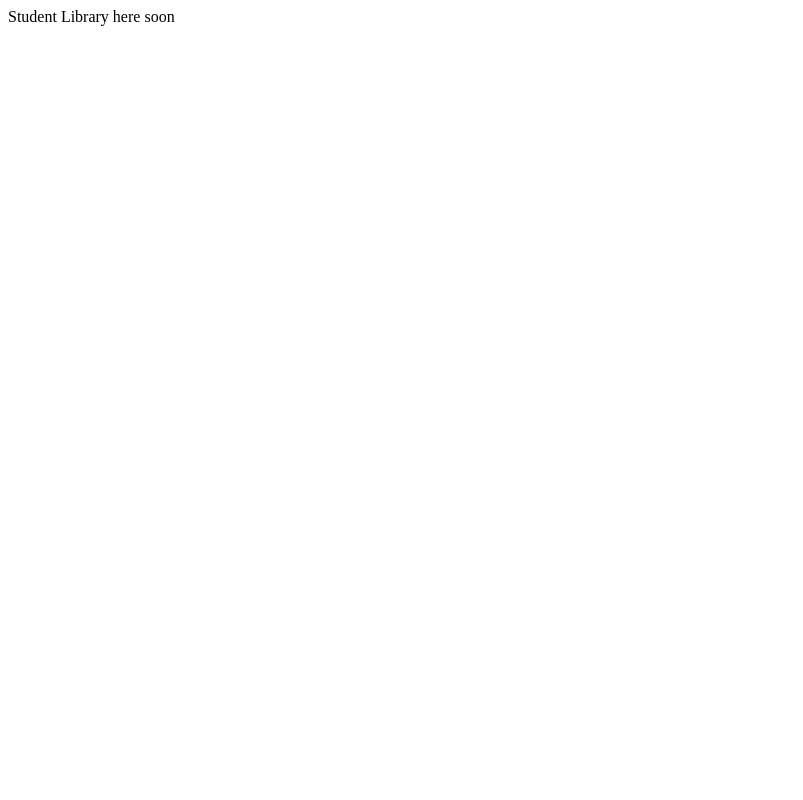
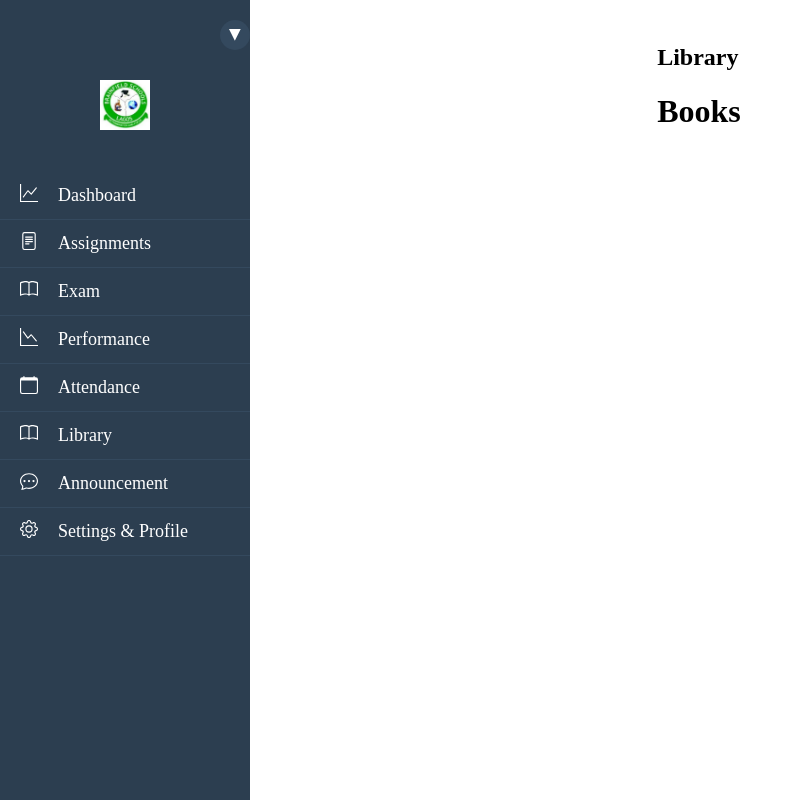
Before and after one commit to bjwealthy/BfSchmgtfront, a React (Vite) app: page /student/library in a window 1280 px wide. Shown: the whole page, without its empty margins (0-803 px from the left). Built offline with nearby package versions, Linux system fonts and the light colour scheme.

Commit message:
student library and assignment components added

```diff
--- a/src/pages/Students/StudentAnnouncement.jsx
+++ b/src/pages/Students/StudentAnnouncement.jsx
@@ -1,10 +1,22 @@
-import React from 'react'
+import React from 'react';
+import Sidebar from './Sidebar';
+import axios from 'axios';
+axios.defaults.baseURL = 'http://localhost:5000/api/v1/';
+import {AnnouncementContainer, SidebarContainer, Content, AnnouncementHeader, AnnouncementList, AnnouncementItem, AnnouncementTitle, AnnouncementContent} from '../../styles/AnnouncementStyles';
 
 const StudentAnnouncement = () => {
   return (
-    <div>
-      Anouncements appear here soon
-    </div>
+    <AnnouncementContainer>
+      <SidebarContainer>
+        <Sidebar />
+      </SidebarContainer>
+      <Content>
+        <AnnouncementHeader>Announcements</AnnouncementHeader>
+        <AnnouncementList>
+          {/* dfghjkl */}
+        </AnnouncementList>
+      </Content>
+    </AnnouncementContainer>
   )
 }
 
--- a/src/pages/Students/StudentLibrary.jsx
+++ b/src/pages/Students/StudentLibrary.jsx
@@ -1,10 +1,22 @@
-import React from 'react'
+import React from 'react';
+import Sidebar from './Sidebar';
+import axios from 'axios';
+import {LibraryContainer, SidebarContainer, Content, LibraryHeader, BookList, BookItem, BookTitle, BorrowButton} from '../../styles/LibraryStyles';
 
 const StudentLibrary = () => {
   return (
-    <div>
-      Student Library here soon
-    </div>
+    <LibraryContainer>
+      <SidebarContainer>
+        <Sidebar />
+      </SidebarContainer>
+      <Content>
+        <LibraryHeader>Library</LibraryHeader>
+        <BookList>
+          <BookList></BookList>
+          <h1>Books</h1>
+        </BookList>
+      </Content>
+    </LibraryContainer>
   )
 }
 
```
